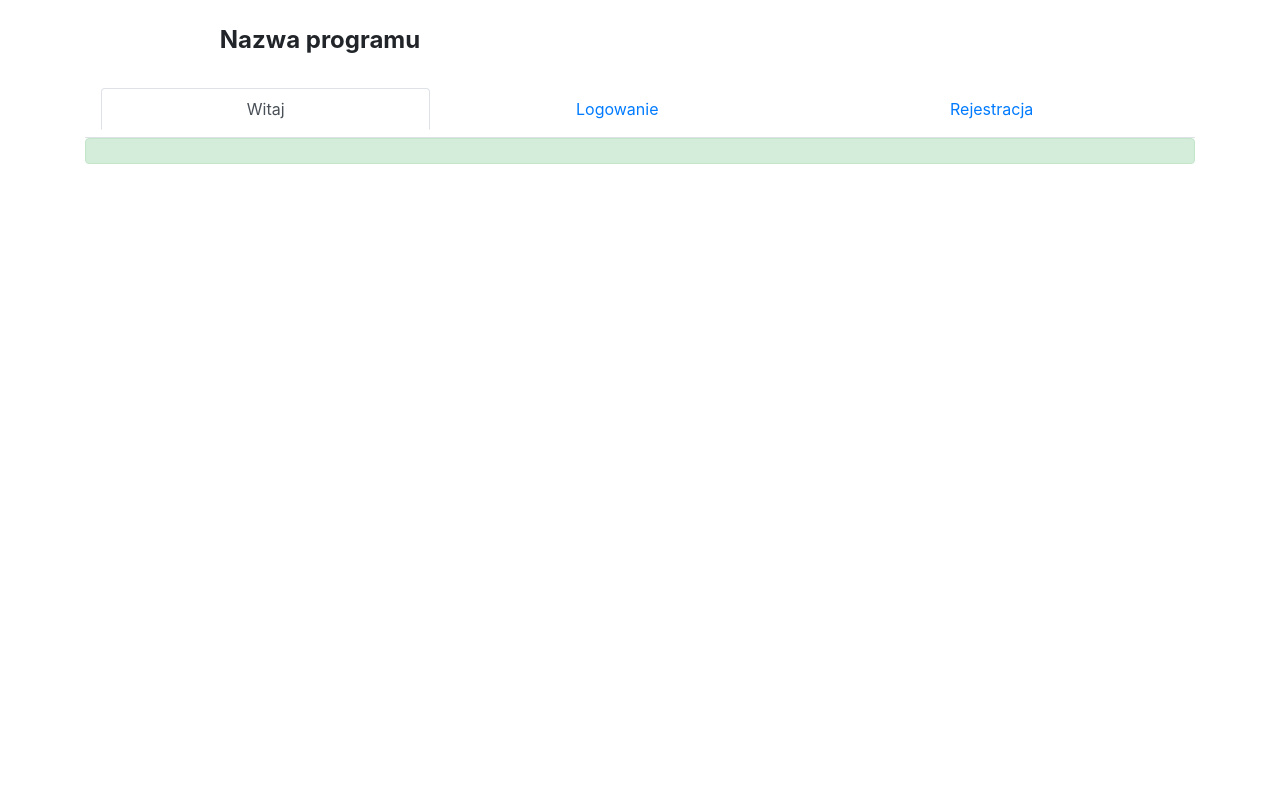
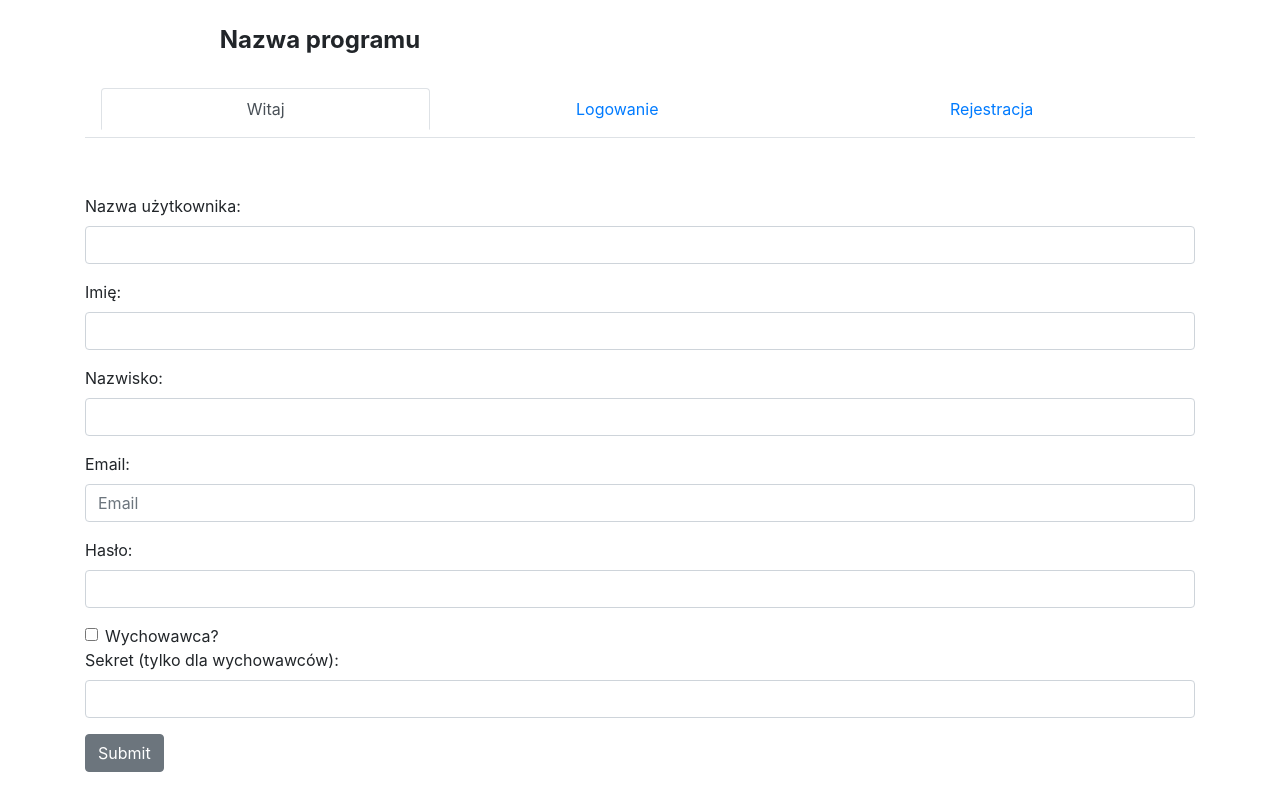
Before and after one commit to kejbi/youth-research-client, a React (Create React App) app: page /rejestracja in a window 1280 px wide. Built offline with nearby package versions, Linux system fonts and the light colour scheme.

Commit message:
navbar linked, login/registration requests added

```diff
--- a/package.json
+++ b/package.json
@@ -6,6 +6,7 @@
     "@testing-library/jest-dom": "^4.2.4",
     "@testing-library/react": "^9.4.1",
     "@testing-library/user-event": "^7.2.1",
+    "axios": "^0.19.2",
     "bootstrap": "^4.4.1",
     "react": "^16.13.0",
     "react-dom": "^16.13.0",
--- a/src/App.js
+++ b/src/App.js
@@ -5,6 +5,9 @@ import User from "./contexts/UserContext";
 import Navbar from "./components/nav/Nav";
 import PageAlert from "./components/alert/PageAlert";
 import Header from "./components/header/Header";
+import Register from "./components/auth/Register";
+import Home from "./components/home/Home";
+import Login from "./components/auth/Login";
 
 const App = props => {
   return (
@@ -13,9 +16,10 @@ const App = props => {
         <Header />
         <div class='container'>
           <Navbar />
-          <PageAlert />
           <Switch>
-            <Route />
+            <Route exact path='/' component={Home} />
+            <Route exact path='/logowanie' component={Login} />
+            <Route exact path='/rejestracja' component={Register} />
           </Switch>
         </div>
       </User>
--- /dev/null
+++ b/src/components/auth/Auth.css
@@ -0,0 +1,5 @@
+.error {
+  color: crimson;
+  text-align: center;
+  margin-bottom: 5%;
+}
--- /dev/null
+++ b/src/components/auth/Login.js
@@ -0,0 +1,72 @@
+import React, { useContext, useState } from "react";
+import axios from "axios";
+import { Button, Form, FormGroup, Label, Input, FormText } from "reactstrap";
+import { UserContext } from "../../contexts/UserContext";
+import "./Auth.css";
+
+const Login = props => {
+  const [userState, dispatch] = useContext(UserContext);
+  const [formState, setFormState] = useState({
+    username: "",
+    password: ""
+  });
+  const [error, setError] = useState("");
+
+  const handleChange = event => {
+    setFormState({
+      ...formState,
+      [event.target.name]: event.target.value
+    });
+  };
+  const handleSubmit = event => {
+    event.preventDefault();
+    axios
+      .post("http://localhost:8080/auth/login", formState)
+      .then(response => {
+        console.log(response.data);
+        dispatch({
+          type: "LOGIN",
+          payload: {
+            username: response.data.username,
+            token: response.data.token,
+            role: response.data.role
+          }
+        });
+      })
+      .catch(error => {
+        console.log(error.response);
+        setError(error.response.data.message);
+      });
+  };
+
+  return (
+    <Form onSubmit={handleSubmit}>
+      <div className='error'>{error}</div>
+      <FormGroup>
+        <Label for='email'>Nazwa użytkownika:</Label>
+        <Input
+          type='text'
+          name='username'
+          id='username'
+          value={formState.username}
+          onChange={handleChange}
+        />
+      </FormGroup>
+
+      <FormGroup>
+        <Label for='password'>Hasło:</Label>
+        <Input
+          type='password'
+          name='password'
+          id='password'
+          value={formState.password}
+          onChange={handleChange}
+        />
+      </FormGroup>
+
+      <Button type='submit'>Submit</Button>
+    </Form>
+  );
+};
+
+export default Login;
--- /dev/null
+++ b/src/components/auth/Register.js
@@ -0,0 +1,132 @@
+import React, { useContext, useState } from "react";
+import { UserContext } from "../../contexts/UserContext";
+import { Button, Form, FormGroup, Label, Input, FormText } from "reactstrap";
+import axios from "axios";
+import "./Auth.css";
+
+const Register = props => {
+  const [userState, dispatch] = useContext(UserContext);
+  const [formState, setFormState] = useState({
+    username: "",
+    name: "",
+    surname: "",
+    email: "",
+    password: "",
+    tutor: false,
+    secret: ""
+  });
+  const [error, setError] = useState("");
+
+  const checkChange = event => {
+    setFormState({
+      ...formState,
+      [event.target.name]: !formState.tutor
+    });
+  };
+  const handleChange = event => {
+    setFormState({
+      ...formState,
+      [event.target.name]: event.target.value
+    });
+  };
+  const handleSubmit = event => {
+    event.preventDefault();
+    axios
+      .post("http://localhost:8080/auth/register", formState)
+      .then(response => {
+        console.log(response.data);
+      })
+      .catch(error => {
+        console.log(error.response);
+        setError(error.response.data.message);
+      });
+  };
+
+  if (userState.isAuthenticated) {
+    dispatch({
+      type: "LOGOUT"
+    });
+  }
+
+  return (
+    <Form onSubmit={handleSubmit}>
+      <div className='error'>{error}</div>
+      <FormGroup>
+        <Label for='email'>Nazwa użytkownika:</Label>
+        <Input
+          type='text'
+          name='username'
+          id='username'
+          value={formState.username}
+          onChange={handleChange}
+        />
+      </FormGroup>
+      <FormGroup>
+        <Label for='email'>Imię:</Label>
+        <Input
+          type='text'
+          name='name'
+          id='name'
+          value={formState.name}
+          onChange={handleChange}
+        />
+      </FormGroup>
+      <FormGroup>
+        <Label for='surname'>Nazwisko:</Label>
+        <Input
+          type='text'
+          name='surname'
+          id='surname'
+          value={formState.surname}
+          onChange={handleChange}
+        />
+      </FormGroup>
+      <FormGroup>
+        <Label for='email'>Email:</Label>
+        <Input
+          type='email'
+          name='email'
+          id='email'
+          placeholder='Email'
+          value={formState.email}
+          onChange={handleChange}
+        />
+      </FormGroup>
+      <FormGroup>
+        <Label for='password'>Hasło:</Label>
+        <Input
+          type='password'
+          name='password'
+          id='password'
+          value={formState.password}
+          onChange={handleChange}
+        />
+      </FormGroup>
+      <FormGroup check>
+        <Label check>
+          <Input
+            type='checkbox'
+            name='tutor'
+            id='tutor'
+            value={formState.tutor}
+            onChange={checkChange}
+          />{" "}
+          Wychowawca?
+        </Label>
+      </FormGroup>
+      <FormGroup>
+        <Label for='secret'>Sekret (tylko dla wychowawców):</Label>
+        <Input
+          type='password'
+          name='secret'
+          id='secret'
+          value={formState.secret}
+          onChange={handleChange}
+        />
+      </FormGroup>
+      <Button type='submit'>Submit</Button>
+    </Form>
+  );
+};
+
+export default Register;
--- a/src/components/header/Header.js
+++ b/src/components/header/Header.js
@@ -5,14 +5,18 @@ import { Button } from "reactstrap";
 
 const Header = props => {
   const [userState, dispatch] = useContext(UserContext);
-
+  console.log(userState);
+  const logout = () => {
+    dispatch({
+      type: "LOGOUT"
+    });
+  };
   return (
     <header class='header'>
       <div class='name'>Nazwa programu</div>
-      {userState.isAuthenticated && (
+      {userState.user.isAuthenticated && (
         <div class='auth-content'>
-          <div>Zalogowany użytkownik: maniek12313{userState.username}</div>
-          <Button className='logout-btn' color='primary'>
+          <Button onClick={logout} className='logout-btn' color='primary'>
             Wyloguj
           </Button>
         </div>
--- /dev/null
+++ b/src/components/home/Home.js
@@ -0,0 +1,14 @@
+import React, { useContext } from "react";
+import { UserContext } from "../../contexts/UserContext";
+
+const Home = props => {
+  const [userState, dispatch] = useContext(UserContext);
+
+  return (
+    <div>
+      <h1>Dzień dobry</h1>
+    </div>
+  );
+};
+
+export default Home;
--- a/src/components/nav/Nav.css
+++ b/src/components/nav/Nav.css
@@ -1,5 +1,6 @@
 .navbar {
   display: flex;
+  margin-bottom: 5%;
 }
 
 .navbar-item {
--- a/src/components/nav/Nav.js
+++ b/src/components/nav/Nav.js
@@ -3,6 +3,7 @@ import { Nav, NavItem, NavLink } from "reactstrap";
 import "./Nav.css";
 import { UserContext } from "../../contexts/UserContext";
 import classnames from "classnames";
+import { useHistory, Link } from "react-router-dom";
 
 const Navbar = props => {
   const [userState, dispatch] = useContext(UserContext);
@@ -15,10 +16,11 @@ const Navbar = props => {
   };
 
   let links;
-  if (userState.isAuthenticated) {
+  if (userState.user.isAuthenticated) {
     links = {
       one: (
         <NavLink
+          tag={Link}
           className={classnames({ active: active === "1" })}
           onClick={() => toggle("1")}
         >
@@ -46,6 +48,8 @@ const Navbar = props => {
     links = {
       one: (
         <NavLink
+          tag={Link}
+          to='/'
           className={classnames({ active: active === "1" })}
           onClick={() => toggle("1")}
         >
@@ -54,6 +58,8 @@ const Navbar = props => {
       ),
       two: (
         <NavLink
+          tag={Link}
+          to='/logowanie'
           className={classnames({ active: active === "2" })}
           onClick={() => toggle("2")}
         >
@@ -62,6 +68,8 @@ const Navbar = props => {
       ),
       three: (
         <NavLink
+          tag={Link}
+          to='/rejestracja'
           className={classnames({ active: active === "3" })}
           onClick={() => toggle("3")}
         >
--- a/src/contexts/UserContext.js
+++ b/src/contexts/UserContext.js
@@ -1,4 +1,4 @@
-import React, { createContext, useReducer } from "react";
+import React, { createContext, useReducer, useEffect } from "react";
 
 const reducer = (state, action) => {
   switch (action.type) {
@@ -7,36 +7,51 @@ const reducer = (state, action) => {
       localStorage.setItem("username", action.payload.username);
       localStorage.setItem("role", action.payload.role);
       return {
+        user: {
           isAuthenticated: true,
           token: action.payload.token,
           username: action.payload.username,
-        role: action.payload.role,
+          role: action.payload.role
+        },
+        message: {
           displayMessage: true,
-        message: `Pomyślnie zalogowano ${action.payload.username}`
+          message: `Pomyślnie zalogowano ${action.payload.username}`,
+          type: "success"
+        }
       };
     case "LOGOUT":
       localStorage.removeItem("token");
       localStorage.removeItem("username");
       localStorage.removeItem("role");
       return {
+        user: {
           isAuthenticated: false,
           token: null,
           username: null,
-        role: null,
+          role: null
+        },
+        message: {
           displayMessage: true,
-        message: "Pomyślnie wylogowano"
+          message: "Pomyślnie wylogowano",
+          type: "success"
+        }
       };
     case "TIMEOUT":
       localStorage.removeItem("token");
       localStorage.removeItem("username");
       localStorage.removeItem("role");
       return {
+        user: {
           isAuthenticated: false,
           token: null,
           username: null,
-        role: null,
+          role: null
+        },
+        message: {
           displayMessage: true,
-        message: "Sesja wygasła"
+          message: "Sesja wygasła",
+          type: "danger"
+        }
       };
     case "MESSAGE_CLEAR":
       return {
@@ -49,18 +64,25 @@ const reducer = (state, action) => {
 };
 
 const initialState = {
+  user: {
     isAuthenticated: false,
     token: null,
     username: null,
-  role: null,
+    role: null
+  },
+  message: {
     displayMessage: false,
-  message: null
+    message: null,
+    type: "success"
+  }
 };
 
 export const UserContext = createContext(initialState);
 
 const User = ({ children }) => {
   const [state, dispatch] = useReducer(reducer, initialState);
+
+  useEffect(() => {
     let token = localStorage.getItem("token");
     let username = localStorage.getItem("username");
     let role = localStorage.getItem("role");
@@ -75,6 +97,7 @@ const User = ({ children }) => {
         }
       });
     }
+  }, []);
 
   return (
     <UserContext.Provider value={[state, dispatch]}>
```
Also changed, not shown: 1 other file (tests, documents, lock files or other folders). Lines whose indentation alone changed are shown as unchanged.
